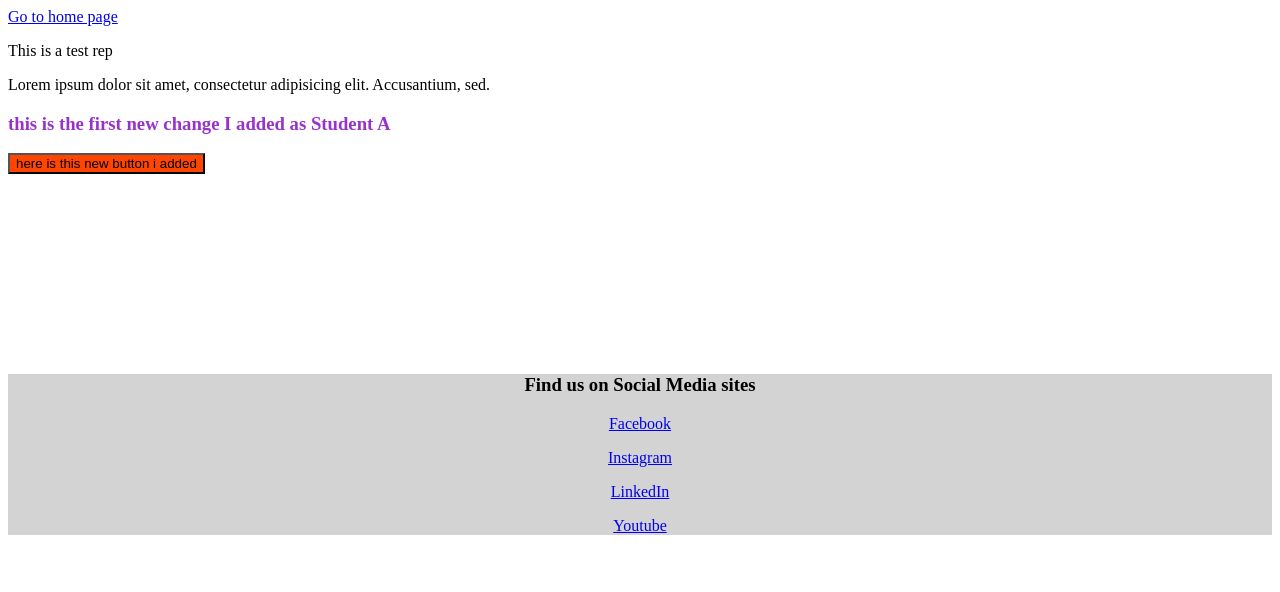
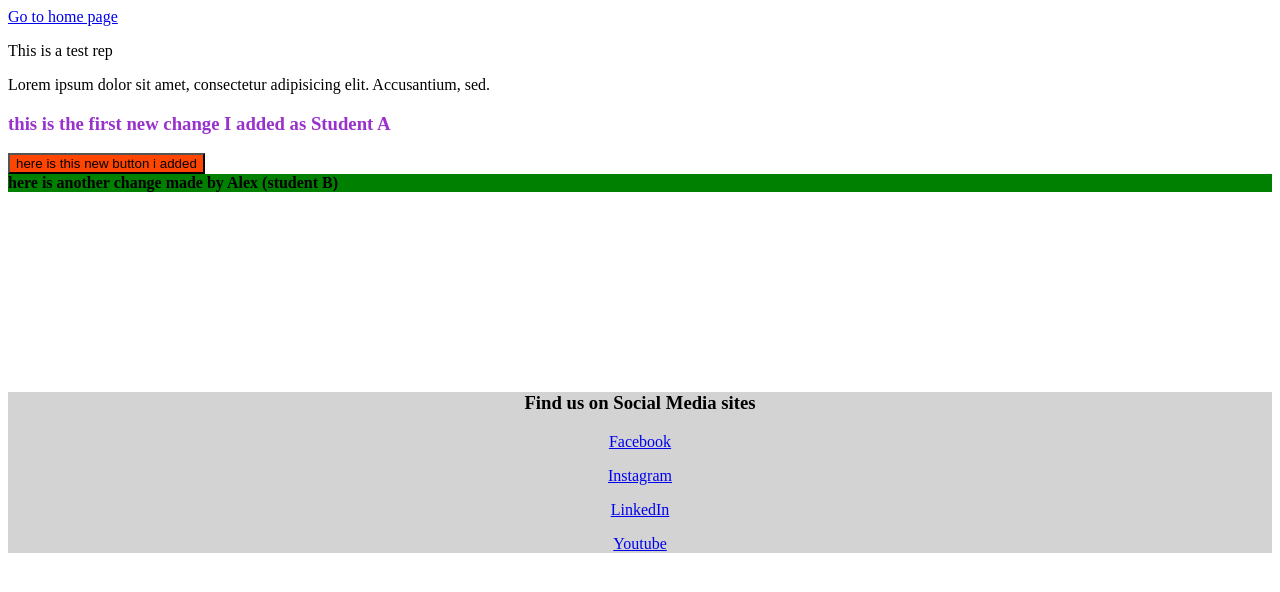
Before and after one commit to lekhakachoria/LearnGit424-1, a plain HTML site: page index.html in a window 1280 px wide. Drawn offline with Linux system fonts and the light colour scheme.

Commit message:
added more changes to index.html for the exercise.

```diff
--- a/index.html
+++ b/index.html
@@ -28,6 +28,9 @@
       </button>
       <!-- test -->
     </div>
+    <div style="background-color: green">
+      <b> here is another change made by Alex (student B)</b>
+    </div>
 
     <div
       id="footer"
```
